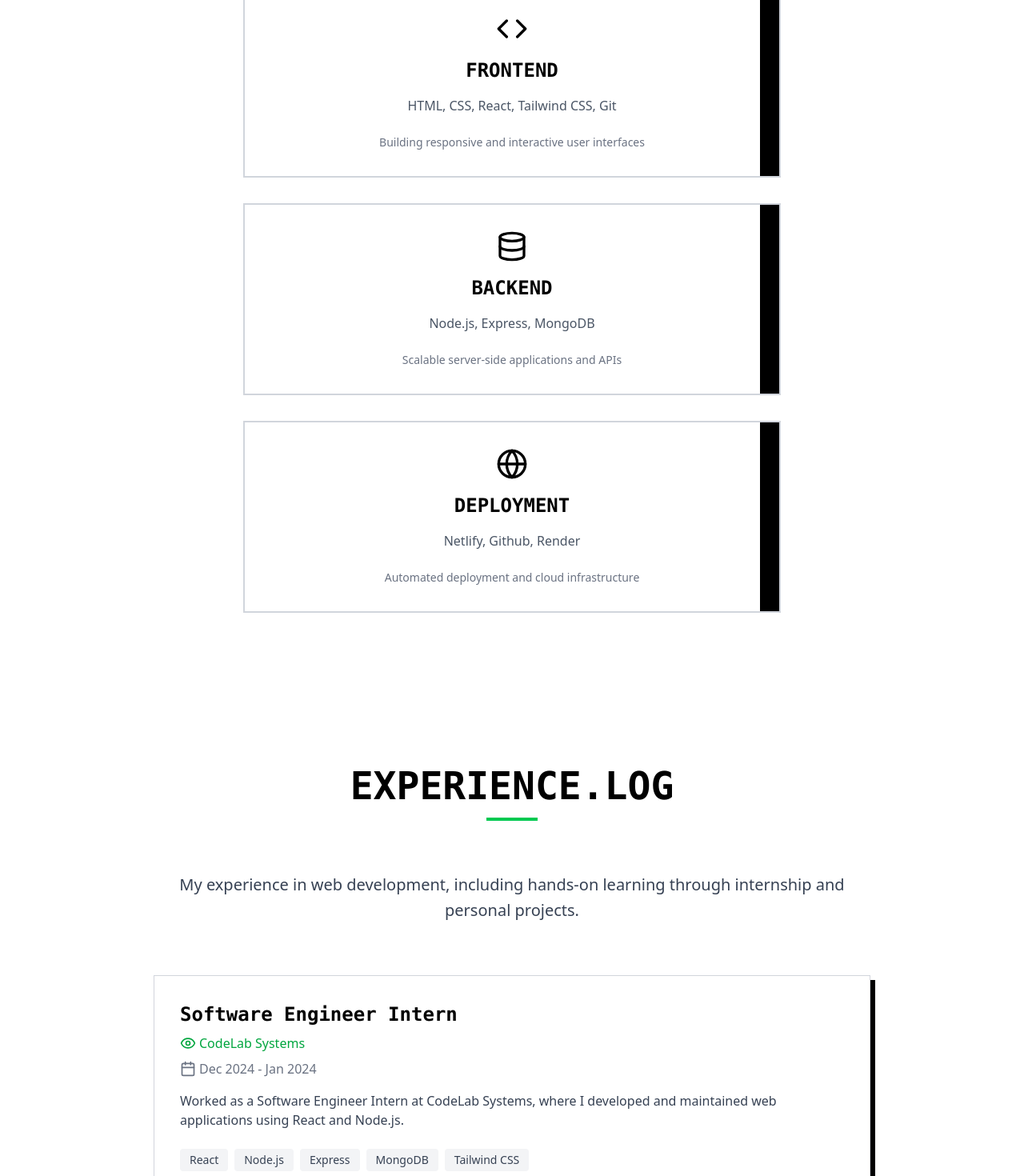
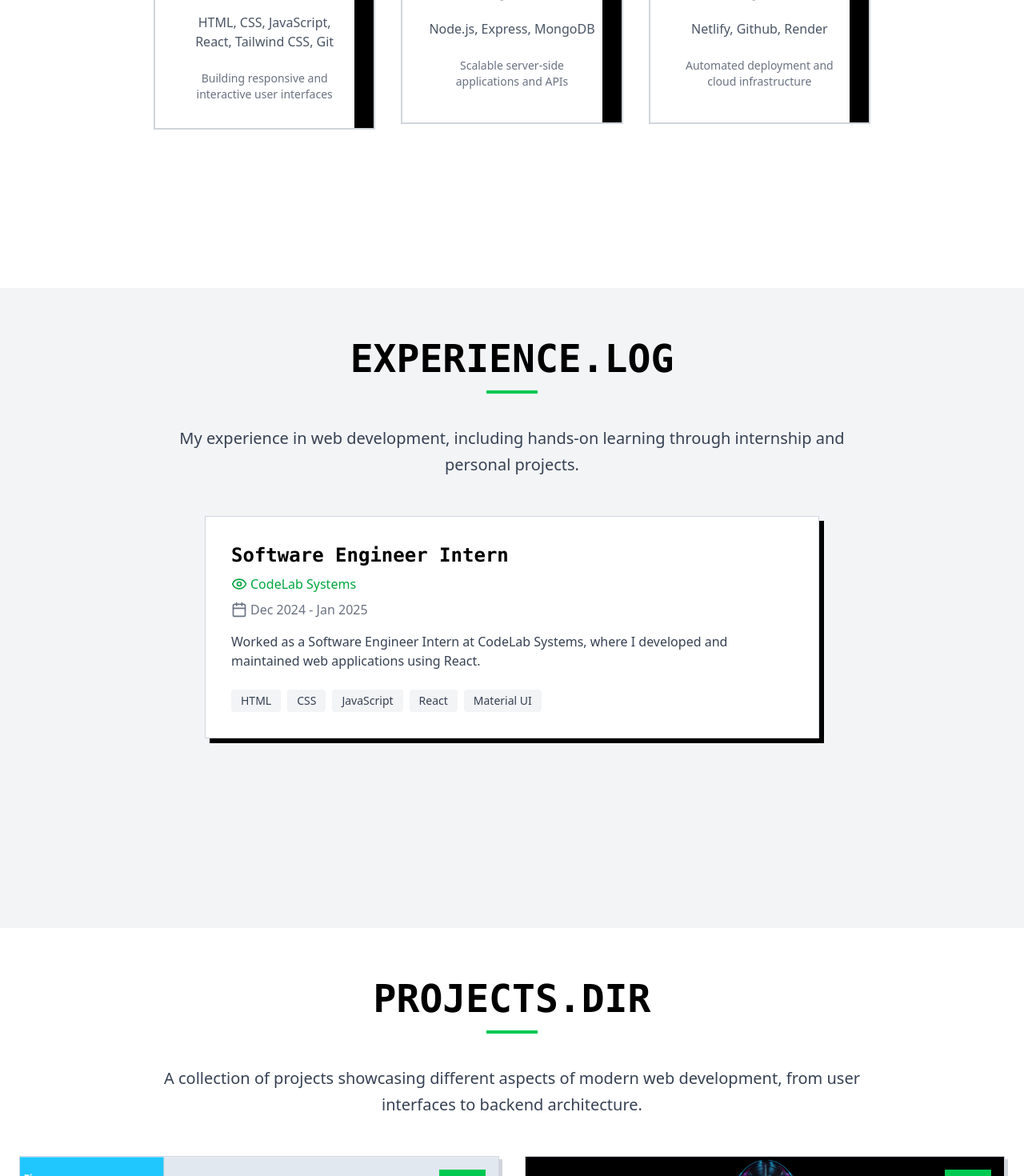
Before and after one commit to manishSshetty/MyPortfolio, a React (Vite) app: page /#home in a window 1280 px wide. Before the commit this address led to /. Shown: the part 1240-2710 px from the top of the page at 80% size. Built offline with nearby package versions, Linux system fonts and the light colour scheme; no server answers.

Commit message:
Add react-scroll and make website fully responsive

```diff
--- a/package.json
+++ b/package.json
@@ -16,6 +16,7 @@
     "react": "^19.1.1",
     "react-dom": "^19.1.1",
     "react-router-dom": "^7.8.2",
+    "react-scroll": "^1.9.3",
     "tailwindcss": "^4.1.12"
   },
   "devDependencies": {
--- a/src/Components/Footer.jsx
+++ b/src/Components/Footer.jsx
@@ -45,11 +45,6 @@ const Footer = () => {
             <li>
               <a href="#projects" className="text-sm hover:text-green-400">
                 PROJECTS
-              </a>
-            </li>
-            <li>
-              <a href="#gallery" className="text-sm hover:text-green-400">
-                GALLERY
               </a>
             </li>
             <li>
--- a/src/pages/About.jsx
+++ b/src/pages/About.jsx
@@ -3,30 +3,30 @@ import { Code, Database, Globe } from "lucide-react";
 
 const About = () => {
   return (
-    <main className="min-h-screen bg-white px-4 md:px-6 pt-24 md:pt-32 pb-16">
-      <div className="text-center mb-16">
+    <main className="min-h-screen bg-white px-4 md:px-6 pt-12 md:pt-16 pb-16">
+      <div className="text-center mb-10">
         <h1 className="text-3xl sm:text-4xl md:text-5xl font-mono font-bold mb-4">
           ABOUT.TXT
         </h1>
         <div className="w-16 h-1 bg-green-500 mx-auto"></div>
       </div>
 
-      <div className="max-w-4xl mx-auto text-center mb-16">
+      <div className="max-w-4xl mx-auto text-center mb-12">
         <p className="text-base sm:text-lg md:text-xl text-gray-700 leading-relaxed">
           I enjoy solving problems through code and building things that work
-          well on the web. Currently learning modern development practices
-          and exploring new technologies through hands-on projects.
+          well on the web. Currently learning modern development practices and
+          exploring new technologies through hands-on projects.
         </p>
       </div>
 
-      <div className="max-w-2xl mx-auto space-y-8">
-        <div className="bg-white border-2 border-gray-300 p-8 relative hover:bg-gray-50">
+      <div className="max-w-4xl mx-auto grid grid-cols-1 md:grid-cols-3 gap-8">
+        <div className="bg-white border-2 border-gray-300 p-8 relative hover:bg-gray-50 flex flex-col items-center justify-center aspect-square">
           <div className="absolute top-0 right-0 w-6 h-full bg-black"></div>
           <div className="text-center">
             <Code size={40} className="mx-auto mb-4" />
             <h2 className="text-2xl font-mono font-bold mb-4">FRONTEND</h2>
             <p className="text-gray-600 mb-6">
-              HTML, CSS, React, Tailwind CSS, Git
+              HTML, CSS, JavaScript, React, Tailwind CSS, Git
             </p>
             <p className="text-sm text-gray-500">
               Building responsive and interactive user interfaces
@@ -34,7 +34,7 @@ const About = () => {
           </div>
         </div>
 
-        <div className="bg-white border-2 border-gray-300 p-8 relative hover:bg-gray-50">
+        <div className="bg-white border-2 border-gray-300 p-8 relative hover:bg-gray-50 flex flex-col items-center justify-center aspect-square">
           <div className="absolute top-0 right-0 w-6 h-full bg-black"></div>
           <div className="text-center">
             <Database size={40} className="mx-auto mb-4" />
@@ -46,7 +46,7 @@ const About = () => {
           </div>
         </div>
 
-        <div className="bg-white border-2 border-gray-300 p-8 relative hover:bg-gray-50">
+        <div className="bg-white border-2 border-gray-300 p-8 relative hover:bg-gray-50 flex flex-col items-center justify-center aspect-square">
           <div className="absolute top-0 right-0 w-6 h-full bg-black"></div>
           <div className="text-center">
             <Globe size={40} className="mx-auto mb-4" />
--- a/src/pages/Contact.jsx
+++ b/src/pages/Contact.jsx
@@ -53,25 +53,25 @@ const Contact = () => {
   };
 
   return (
-    <div className="min-h-screen bg-white">
-      <main className="px-4 md:px-6 pt-24 md:pt-32 pb-16">
-        <div className="text-center mb-16">
+    <div className="min-h-screen bg-gray-100">
+      <main className="px-4 md:px-6 pt-12 md:pt-16 pb-16">
+        <div className="text-center mb-10">
           <h1 className="text-3xl sm:text-4xl md:text-5xl font-mono font-bold mb-4">
             CONTACT.EXE
           </h1>
           <div className="w-16 h-1 bg-green-500 mx-auto"></div>
         </div>
 
-        <div className="max-w-4xl mx-auto text-center mb-16">
+        <div className="max-w-4xl mx-auto text-center mb-12">
           <p className="text-base sm:text-lg md:text-xl text-gray-700 leading-relaxed">
             Ready to collaborate on your next project? Let's connect and build
             something amazing together.
           </p>
         </div>
 
-        <div className="max-w-4xl mx-auto">
-          <div className="bg-white border-2 border-gray-300 p-6 sm:p-8 mb-16">
-            <h2 className="text-2xl font-mono font-bold mb-6">SEND MESSAGE</h2>
+        <div className="max-w-5xl mx-auto grid grid-cols-1 md:grid-cols-2 gap-8">
+          <div className="bg-white border-2 border-gray-300 p-4 sm:p-6 rounded-lg shadow-md">
+            <h2 className="text-xl font-mono font-bold mb-4">SEND MESSAGE</h2>
 
             <form onSubmit={handleSubmit} className="space-y-6">
               <div>
@@ -167,8 +167,11 @@ const Contact = () => {
             </form>
           </div>
 
-          <div className="mb-16">
-            <h2 className="text-2xl font-mono font-bold mb-8">GET IN TOUCH</h2>
+          <div className="flex flex-col gap-12">
+            <div>
+              <h2 className="text-2xl font-mono font-bold mb-8">
+                GET IN TOUCH
+              </h2>
 
               <div className="space-y-4">
                 <div className="bg-white border-2 border-gray-300 p-6 flex items-center gap-4  hover:bg-gray-50">
@@ -200,7 +203,9 @@ const Contact = () => {
             </div>
 
             <div>
-            <h2 className="text-2xl font-mono font-bold mb-8">SOCIAL LINKS</h2>
+              <h2 className="text-2xl font-mono font-bold mb-8">
+                SOCIAL LINKS
+              </h2>
 
               <div className="grid grid-cols-1 sm:grid-cols-2 gap-4">
                 <a
@@ -229,9 +234,10 @@ const Contact = () => {
               </div>
             </div>
           </div>
+        </div>
       </main>
 
-      <Footer/>
+      <Footer />
     </div>
   );
 };
--- a/src/pages/Experience.jsx
+++ b/src/pages/Experience.jsx
@@ -3,23 +3,23 @@ import React from "react";
 
 const Experience = () => {
   return (
-    <div className="min-h-screen bg-white">
-      <main className="px-4 md:px-6 pt-24 md:pt-32 pb-16">
-        <div className="text-center mb-16">
+    <div className="min-h-screen bg-gray-100">
+      <main className="px-4 md:px-6 pt-12 md:pt-16 pb-16">
+        <div className="text-center mb-10">
           <h1 className="text-3xl sm:text-4xl md:text-5xl font-mono font-bold mb-4">
             EXPERIENCE.LOG
           </h1>
           <div className="w-16 h-1 bg-green-500 mx-auto"></div>
         </div>
 
-        <div className="max-w-4xl mx-auto text-center mb-16">
+        <div className="max-w-4xl mx-auto text-center mb-12">
           <p className="text-base sm:text-lg md:text-xl text-gray-700 leading-relaxed">
             My experience in web development, including hands-on learning
             through internship and personal projects.
           </p>
         </div>
 
-        <div className="max-w-4xl mx-auto">
+        <div className="max-w-3xl mx-auto">
           <div className="bg-white hover:bg-gray-50 border border-gray-300 p-8 w-full shadow-[6px_6px_0px_#000000]">
             <h3 className="text-2xl font-mono font-bold mb-2">
               Software Engineer Intern
@@ -37,32 +37,32 @@ const Experience = () => {
 
             <div className="flex items-center text-gray-500 mb-4 gap-1">
               <Calendar className="w-5 h-5"/>
-              Dec 2024 - Jan 2024
+              Dec 2024 - Jan 2025
             </div>
 
             <p className="text-gray-700 mb-6">
               Worked as a Software Engineer Intern at CodeLab Systems, where I
-              developed and maintained web applications using React and Node.js.
+              developed and maintained web applications using React.
             </p>
 
             <div className="flex flex-wrap gap-2">
               <span className="px-3 py-1 bg-gray-100 text-gray-700 text-sm rounded">
-                React
+                HTML
               </span>
               <span
                 className="px-3 py-1 bg-gray-100 text-gray-700 text-sm
               rounded"
               >
-                Node.js
+                CSS
               </span>
               <span className="px-3 py-1 bg-gray-100 text-gray-700 text-sm rounded">
-                Express
+                JavaScript
               </span>
               <span className="px-3 py-1 bg-gray-100 text-gray-700 text-sm rounded">
-                MongoDB
+                React
               </span>
               <span className="px-3 py-1 bg-gray-100 text-gray-700 text-sm rounded">
-                Tailwind CSS
+                Material UI
               </span>
             </div>
           </div>
--- a/src/pages/Projects.jsx
+++ b/src/pages/Projects.jsx
@@ -6,22 +6,22 @@ import { ExternalLink, Github } from "lucide-react";
 const Projects = () => {
   return (
     <div className="min-h-screen bg-white">
-      <main className="px-4 md:px-6 pt-24 md:pt-32 pb-16">
-        <div className="text-center mb-16">
+      <main className="px-4 md:px-6 pt-12 md:pt-16 pb-16">
+        <div className="text-center mb-10">
           <h1 className="text-3xl sm:text-4xl md:text-5xl font-mono font-bold mb-4">
             PROJECTS.DIR
           </h1>
           <div className="w-16 h-1 bg-green-500 mx-auto"></div>
         </div>
 
-        <div className="max-w-4xl mx-auto text-center mb-16">
+        <div className="max-w-4xl mx-auto text-center mb-12">
           <p className="text-base sm:text-lg md:text-xl text-gray-700 leading-relaxed">
             A collection of projects showcasing different aspects of modern web
             development, from user interfaces to backend architecture.
           </p>
         </div>
 
-        <div className="w-full flex flex-col items-center gap-8">
+        <div className="w-full grid grid-cols-1 md:grid-cols-2 gap-8">
           <div className="bg-white border border-gray-300 mb-8 overflow-hidden max-w-md sm:max-w-lg lg:max-w-xl xl:max-w-2xl mx-auto shadow-[4px_4px_0px_#d1d5db]">
             <div className="relative">
               <img
```
Also changed, not shown: src/Components/Header.jsx (+27 -27 lines), 1 other file (tests, documents, lock files or other folders). Lines whose indentation alone changed are shown as unchanged.
